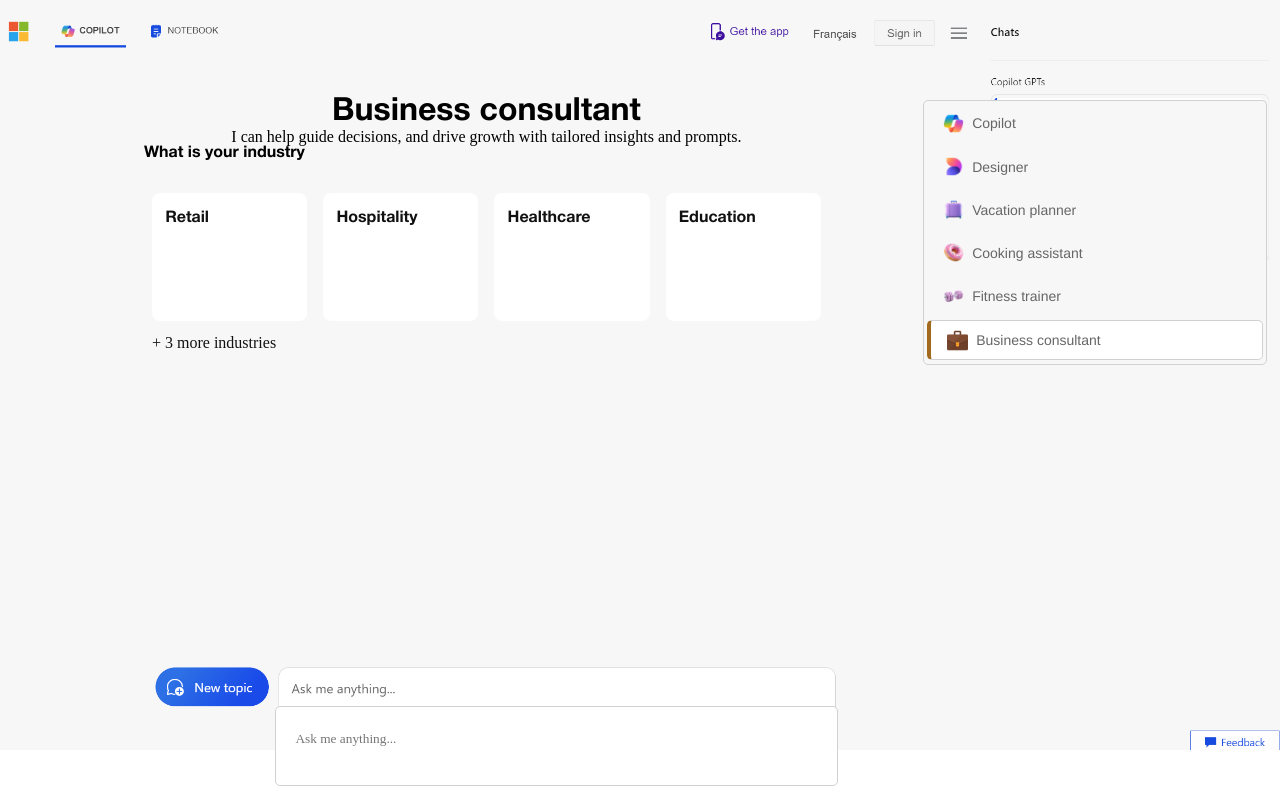
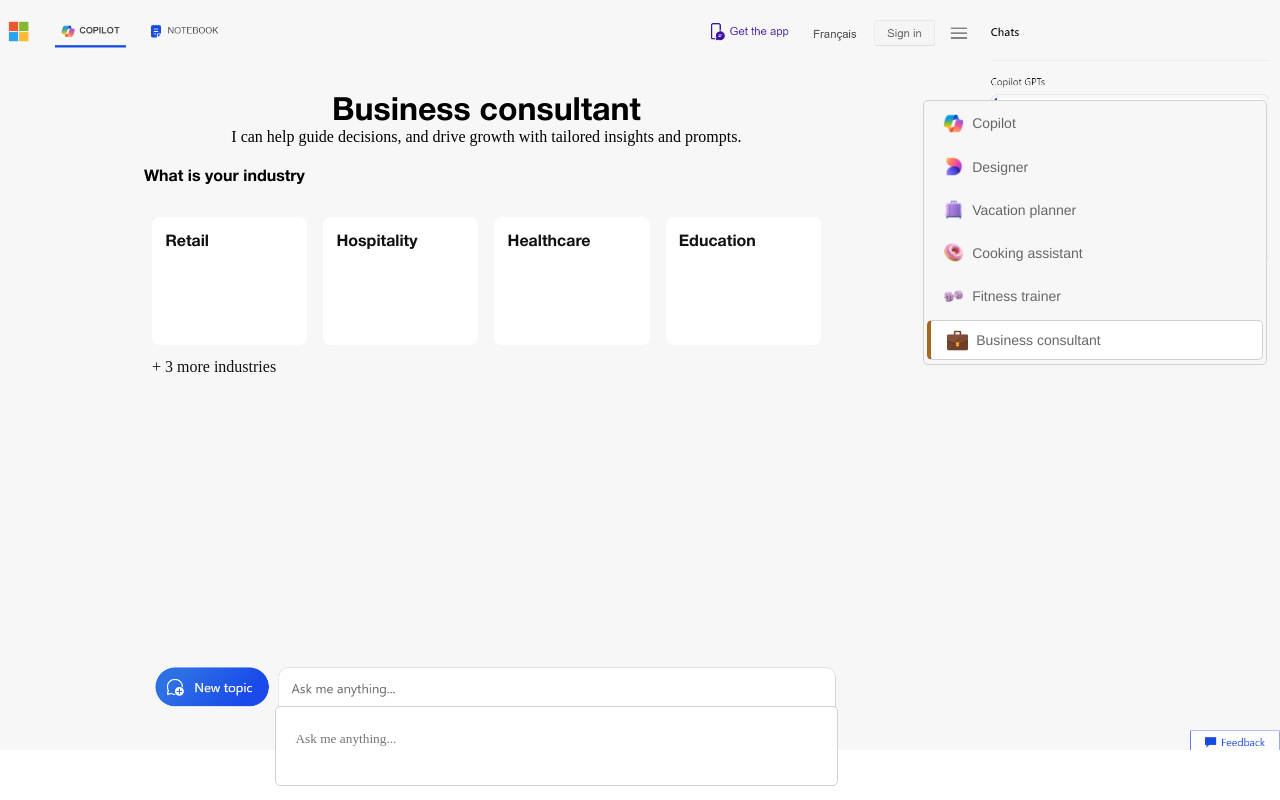
Before and after one commit to chinghang0504/brainstation-industry-project, a React (Vite) app: page / in a window 1280 px wide. Built offline with nearby package versions, Linux system fonts and the light colour scheme; a web font is replaced by a local one.

Commit message:
fix styling

```diff
--- a/src/components/Feature.jsx
+++ b/src/components/Feature.jsx
@@ -71,8 +71,12 @@
 
   // Click the container
   function clickContainer(event, num) {
-    console.log(event.target);
-    event.target.classList.toggle("active");
+    const target = event.target;
+    if(target.classList.contains("notActive")) {
+      target.parentElement.classList.toggle("active");
+    } else {
+      target.classList.toggle("active");
+    }
 
     // Compare the container number and the answer
     if (questions[questionNum].answer === num) {
@@ -118,6 +122,7 @@
         </div>
       </div>
 
+
       <div className='feature__main'>
         {questions.map((question, index) => {
           return (
--- a/src/components/Feature.scss
+++ b/src/components/Feature.scss
@@ -76,6 +76,7 @@
 
 .header {
     font-family: "Halvetica";
+    position: relative;
     &__title {
         text-align: center;
         display: flex;
@@ -97,7 +98,7 @@
     &__question {
         font-weight: 600;
         align-self: flex-start;
-        padding-bottom: 1.5rem;
+        padding: 1.5rem 0;
     }
 }
 
@@ -181,6 +182,14 @@
 }
 
 .notActive {
- border-color: none;
- box-shadow: none;
+ border-color: none !important;
+ box-shadow: none !important;
 }
+
+.big-img {
+        position: absolute;
+        left: 25rem;
+        top: 6.8rem;
+        height: 2rem;
+        z-index: 2;
+}
--- a/src/components/Question/Question.jsx
+++ b/src/components/Question/Question.jsx
@@ -1,5 +1,6 @@
 import { useState } from 'react';
 import './Question.scss';
+import briefcase from '../../assets/briefcase.png'
 
 function Question(props) {
     const question = props.question;
@@ -23,16 +24,16 @@
                 {!showMore && question.options.slice(0, 4).map((question, index) => {
                     return (
                         <div key={index} className='main-container button' onClick={(event) => clickContainer(event, index)}>
-                            <p className='main-container__title'>{question.title}</p>
-                            <p className='main-container__description'>{question.description}</p>
+                            <p className='main-container__title notActive'>{question.title}</p>
+                            <p className='main-container__description notActive'>{question.description}</p>
                         </div>
                     )
                 })}
                 {showMore && question.options.map((question, index) => {
                     return (
                         <div key={index} className='main-container button' onClick={(event) => clickContainer(event, index)}>
-                            <p className='main-container__title'>{question.title}</p>
-                            <p className='main-container__description'>{question.description}</p>
+                            <p className='main-container__title notActive'>{question.title}</p>
+                            <p className='main-container__description notActive'>{question.description}</p>
                         </div>
                     )
                 })}
--- a/src/components/Question/Question.scss
+++ b/src/components/Question/Question.scss
@@ -1,6 +1,4 @@
-.question {
-    padding-bottom: 64px;
-}
+
 
 .header {
 
```
